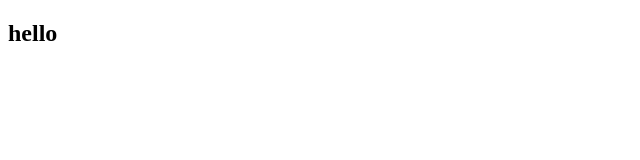
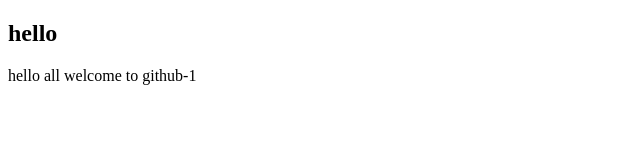
Before and after one commit to akashkolhe/demo-2, a plain HTML site: page index.html in a window 1280 px wide. Shown: the whole page, without its empty margins (0-640 px from the left). Drawn offline with Linux system fonts and the light colour scheme.

Commit message:
new paragraph added to 2 index file.

```diff
--- a/index.html
+++ b/index.html
@@ -7,5 +7,6 @@
 </head>
 <body>
     <h2>hello</h2>
+    <p>hello all welcome to github-1</p>
 </body>
 </html>
```
Also changed, not shown: index2.html (+1 -0 lines).
